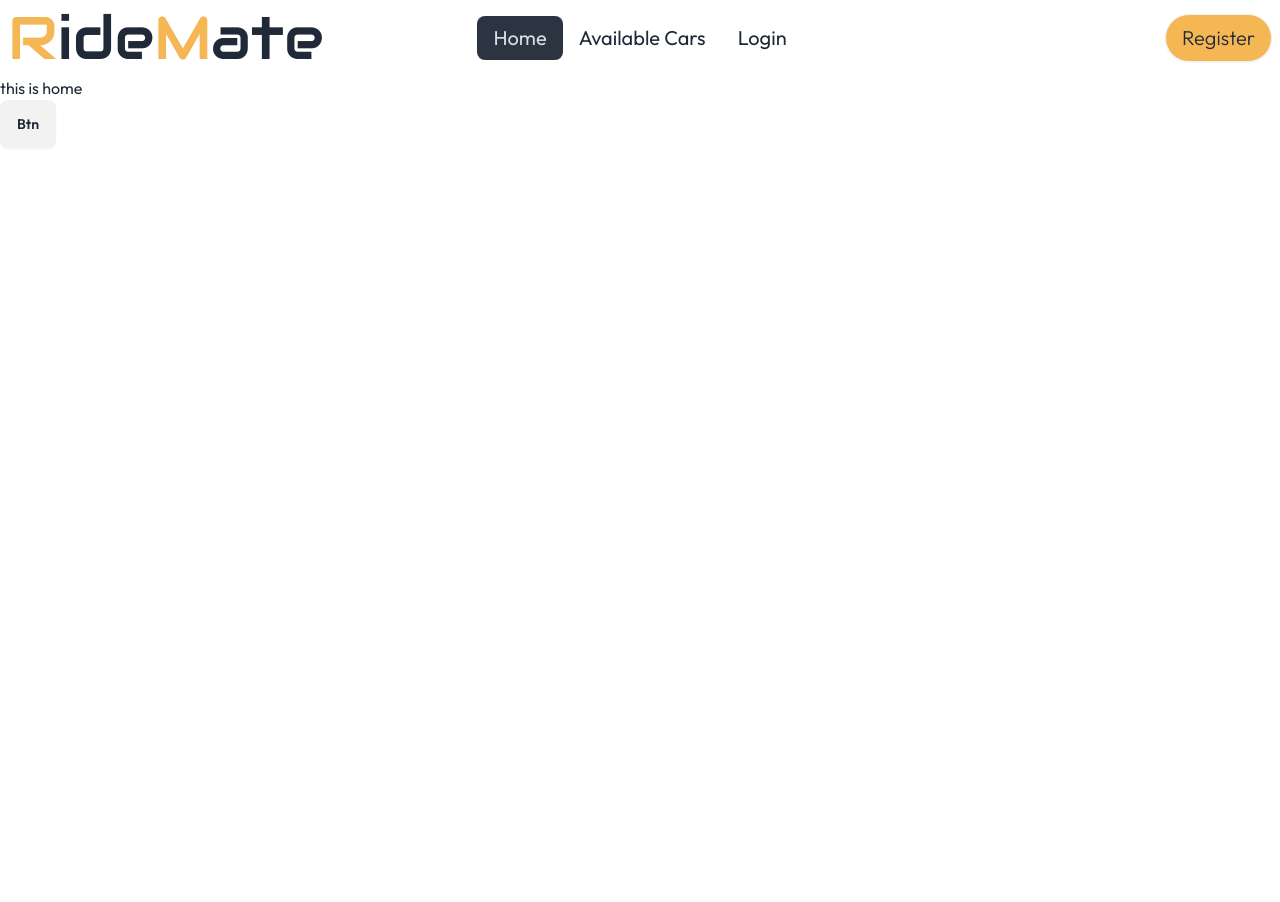
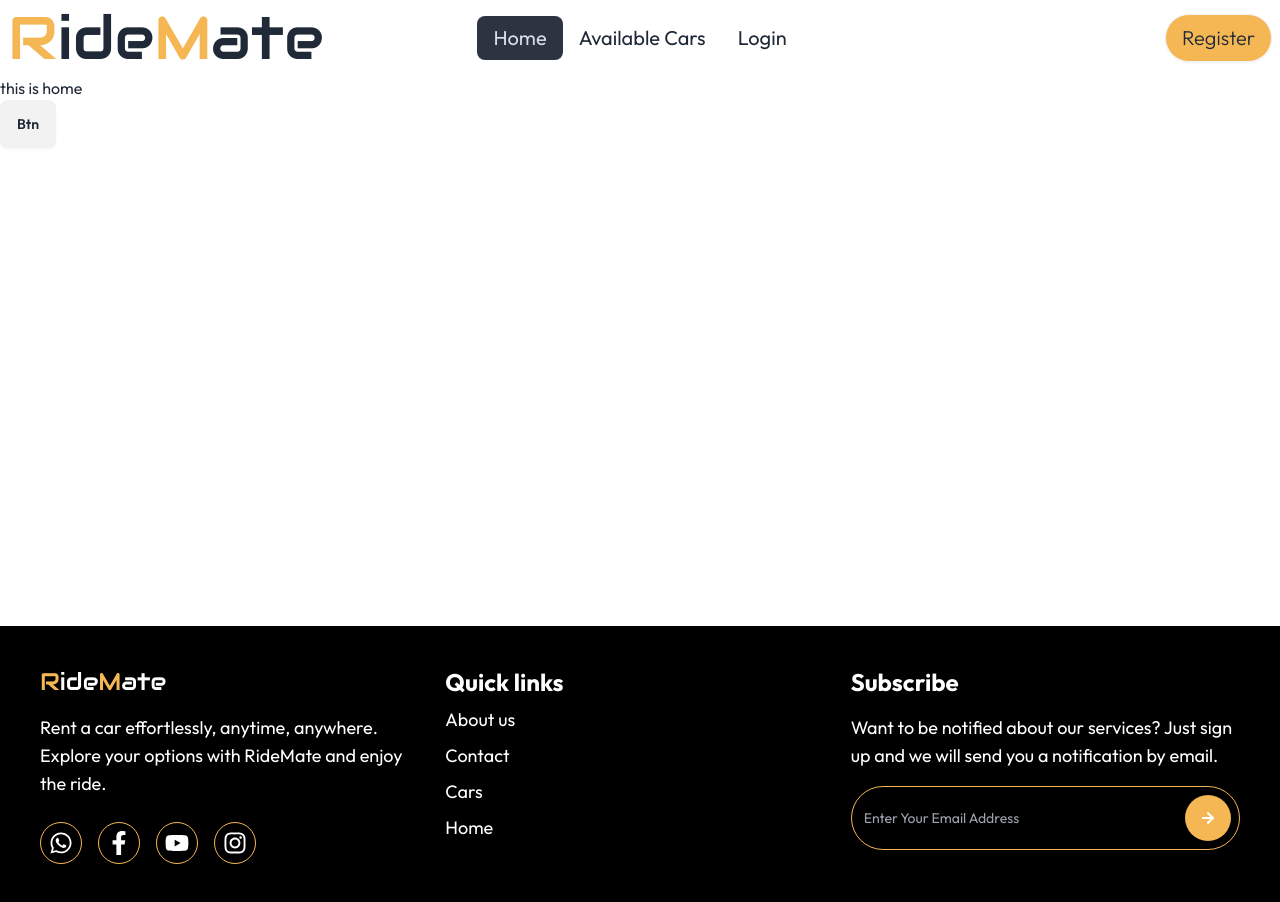
Before and after one commit to farahsamsi/RideMate-client, a React (Vite) app: page / in a window 1280 px wide. Before the commit the page ends 800 px from the top, so only its background shows below. Built offline with nearby package versions, Linux system fonts and the light colour scheme.

Commit message:
added footer

```diff
--- a/package.json
+++ b/package.json
@@ -14,6 +14,7 @@
     "match-sorter": "^8.0.0",
     "react": "^18.3.1",
     "react-dom": "^18.3.1",
+    "react-icons": "^5.4.0",
     "react-router-dom": "^7.1.0",
     "sort-by": "^1.2.0"
   },
--- /dev/null
+++ b/src/Components/Footer.jsx
@@ -0,0 +1,84 @@
+import {
+  FaArrowRight,
+  FaFacebookF,
+  FaInstagram,
+  FaWhatsapp,
+  FaYoutube,
+} from "react-icons/fa";
+import { Link } from "react-router-dom";
+
+const Footer = () => {
+  return (
+    <div>
+      <footer className="footer bg-black text-white p-10 grid grid-cols-1 md:grid-cols-3">
+        <nav>
+          <Link to="/" className="text-2xl font-audioWide">
+            <span className="text-primary">R</span>ide
+            <span className="text-primary">M</span>ate
+          </Link>
+          <p className="text-lg mt-2">
+            Rent a car effortlessly, anytime, anywhere. Explore your options
+            with RideMate and enjoy the ride.
+          </p>
+          <div className="flex mt-4 space-x-4">
+            <a
+              href="#"
+              className="border p-2 rounded-full border-primary hover:text-orange-400"
+            >
+              <FaWhatsapp size={24} />
+            </a>
+            <a
+              href="#"
+              className="border p-2 rounded-full border-primary hover:text-orange-400"
+            >
+              <FaFacebookF size={24} />
+            </a>
+            <a
+              href="#"
+              className="border p-2 rounded-full border-primary hover:text-orange-400"
+            >
+              <FaYoutube size={24} />
+            </a>
+            <a
+              href="#"
+              className="border p-2 rounded-full border-primary hover:text-orange-400"
+            >
+              <FaInstagram size={24} />
+            </a>
+          </div>
+        </nav>
+        <nav>
+          <h1 to="/" className="text-2xl font-bold">
+            Quick links
+          </h1>
+          <a className="link link-hover text-lg">About us</a>
+          <a className="link link-hover text-lg">Contact</a>
+          <a className="link link-hover text-lg">Cars</a>
+          <a className="link link-hover text-lg">Home</a>
+        </nav>
+
+        <nav className="">
+          <div className="flex flex-col items-start space-y-4">
+            <h2 className="text-2xl font-bold">Subscribe</h2>
+            <p className="text-lg">
+              Want to be notified about our services? Just sign up and we will
+              send you a notification by email.
+            </p>
+            <div className="flex items-center justify-between border border-primary py-2 pr-2 pl-3 rounded-full  w-full">
+              <input
+                type="text"
+                className="bg-transparent rounded-full"
+                placeholder="Enter Your Email Address"
+              />
+              <button className=" bg-primary p-4 rounded-full ">
+                <FaArrowRight />
+              </button>
+            </div>
+          </div>
+        </nav>
+      </footer>
+    </div>
+  );
+};
+
+export default Footer;
--- a/src/Layout/MainLayout.jsx
+++ b/src/Layout/MainLayout.jsx
@@ -1,5 +1,6 @@
 import { Outlet } from "react-router-dom";
 import Navbar from "../Components/Navbar/Navbar";
+import Footer from "../Components/Footer";
 
 const MainLayout = () => {
   return (
@@ -7,12 +8,13 @@ const MainLayout = () => {
       {/* navbar */}
       <Navbar></Navbar>
 
-      <div className="min-h-[calc(100vh-300px)]">
+      <div className="min-h-[calc(100vh-250px)]">
         {/* outlet */}
-        <Outlet></Outlet>
+        <Outlet> </Outlet>
       </div>
 
       {/* footer */}
+      <Footer></Footer>
     </div>
   );
 };
```
Also changed, not shown: 1 other file (tests, documents, lock files or other folders).
